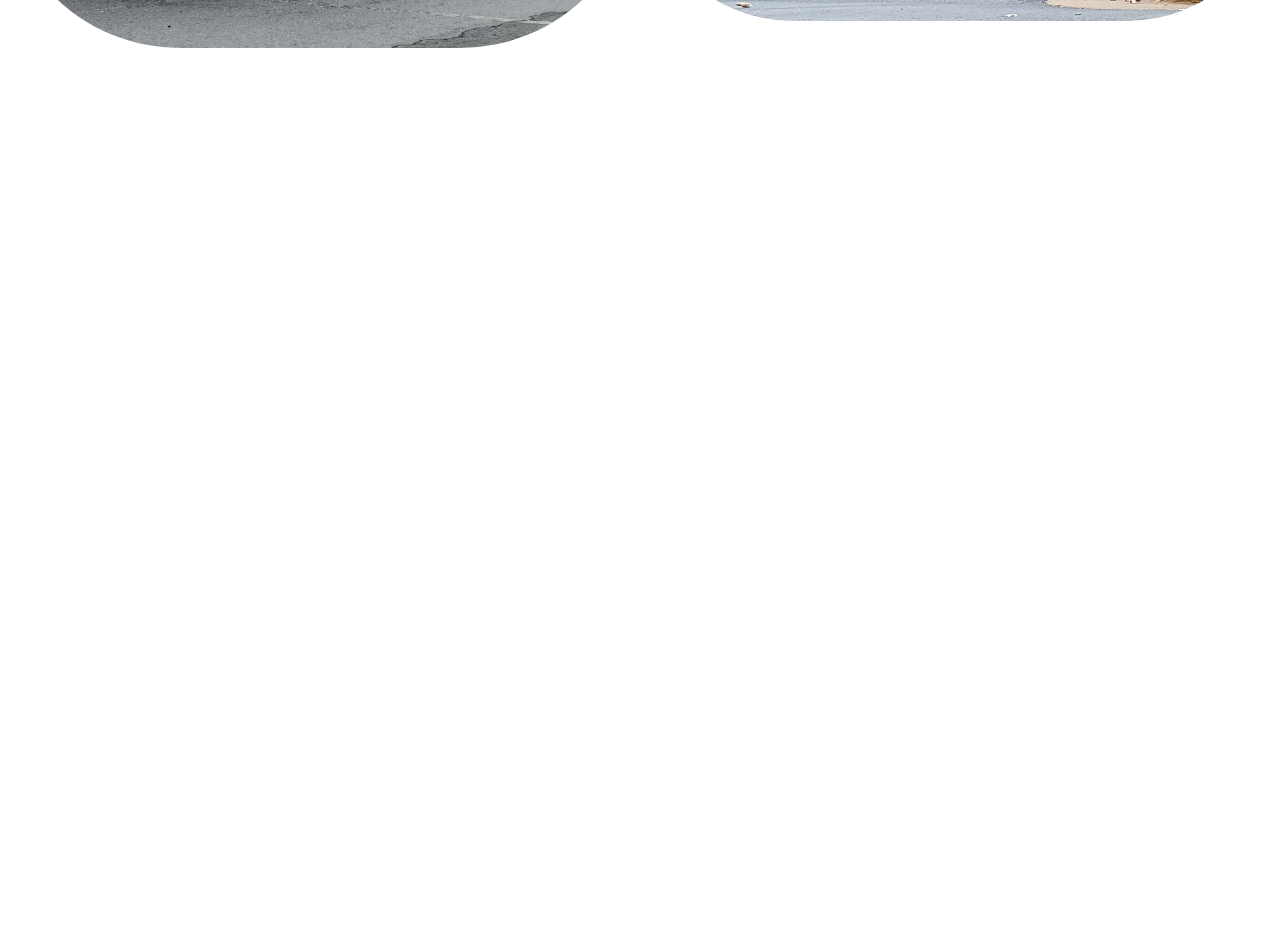
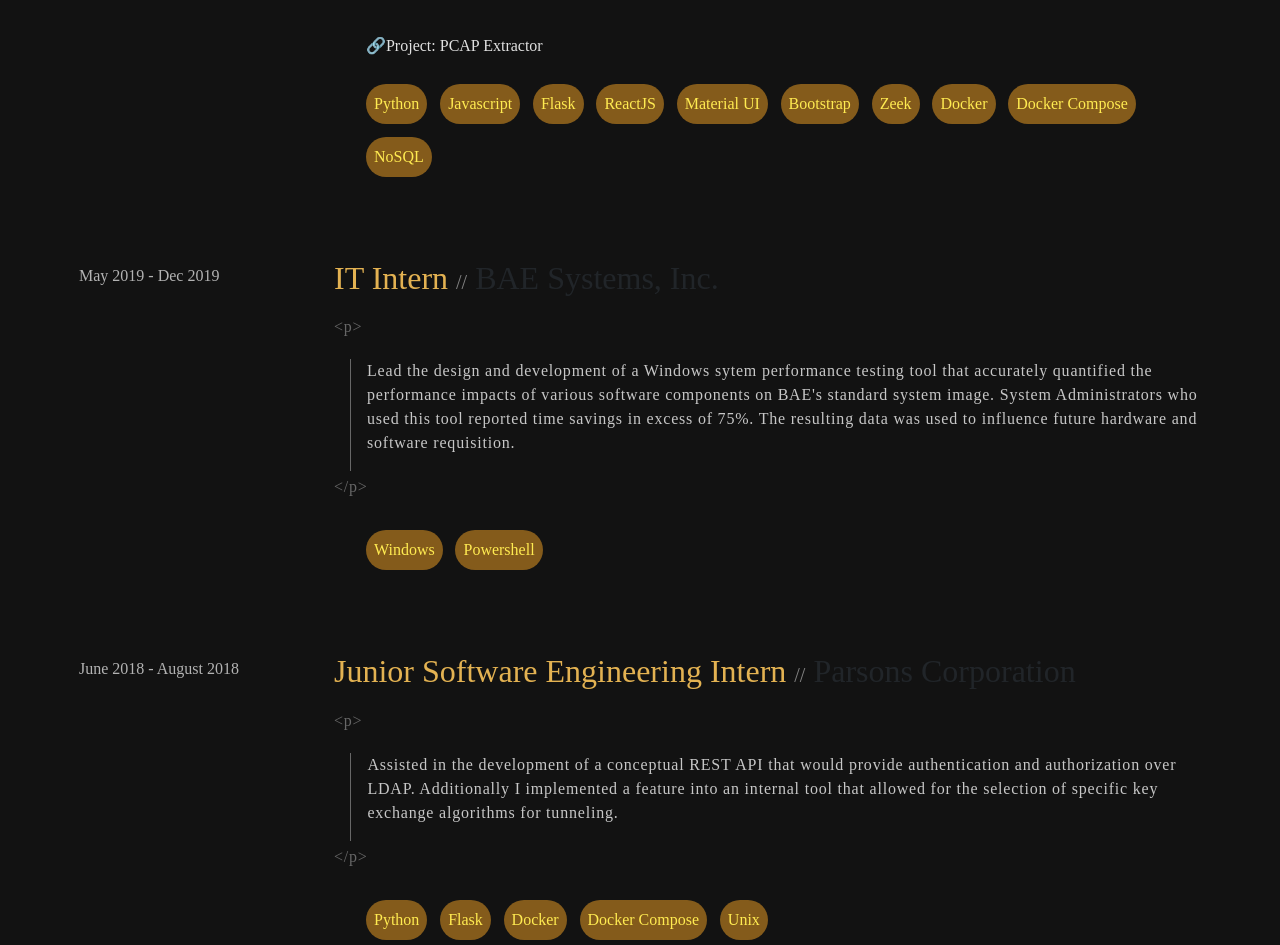
Before and after one commit to ItsNotCam/Portfolio-Site, a React (Vite) app: page / in a window 1280 px wide. Shown: the part 1260-2205 px from the top of the page. Before the commit the page ends 1308 px from the top, so only its background shows below. Built offline with nearby package versions, Linux system fonts and the light colour scheme; the HTML template or start-up script is replaced by a standard one; a web font is replaced by a local one.

Commit message:
Experience completed

```diff
--- a/index.html
+++ b/index.html
@@ -10,6 +10,7 @@
     <link rel="stylesheet" type="text/css" href="styles/nav.css" />
     <link rel="stylesheet" type="text/css" href="styles/hero.css" />
     <link rel="stylesheet" type="text/css" href="styles/scroll.css" />
+    <link rel="stylesheet" type="text/css" href="styles/experience.css" />
     <!-- My CSS -->
 
     <!-- <meta name="viewport" content="width=device-width, initial-scale=1.0" /> -->
--- /dev/null
+++ b/public/styles/experience.css
@@ -0,0 +1,163 @@
+.experience {
+  padding: 5vw;
+  display: flex;
+  flex-direction: column;
+  gap: 2.5vh;
+  background-color: #121212;
+  overflow-x: hidden;
+}
+
+.experience h1 {
+  padding-top: 2.5vh;
+  padding-bottom: 3.5vh;
+  font-size: 4rem;
+  text-align: center;
+}
+
+.exp-card {
+  display: flex;
+  flex-direction: row;
+  justify-content: flex-start;
+  padding: 15px;
+  border-radius: 10px;
+  max-width: 1280px;
+  padding-top: 25px;
+  padding-bottom: 25px;
+
+  transition: all ease 0.3s;
+}
+
+.exp-description {
+  display: flex;
+  flex-direction: row;
+}
+
+.exp-description p {
+  font-size: 0.6re;
+}
+
+.exp-title-separator {
+  font-size: 1.25rem;
+  color: rgb(131, 131, 131);
+}
+
+.exp-vertical-line {
+  width: 0.2rem;
+  background-color: rgb(103, 103, 103);
+  margin-inline: 1rem;
+}
+
+.exp-p-tag {
+  color:rgb(103, 103, 103);
+}
+
+.exp-cards {
+  display: flex;
+  flex-direction: column;
+  align-items: center;
+  gap: 2vh;
+}
+
+.exp-link {
+  padding-bottom: 10px;
+}
+
+.exp-link a {
+  text-decoration: none;
+}
+
+.exp-link a:hover {
+  text-decoration: underline;
+}
+
+.exp-links {
+  margin: 15px 0px;
+}
+
+.exp-links ul {
+  display: flex;
+  flex-direction: row;
+  gap: 1vw;
+}
+
+.exp-card:hover {
+  background-color: rgb(25, 25, 25);
+}
+
+.exp-card h2 {
+  padding-bottom: 5px;
+}
+
+.exp-date {
+  padding-top: 5px;
+  width: 25%;
+  color:rgb(179, 179, 179);
+  max-width: 300px;
+  display: block;
+}
+
+.exp-date-sm {
+  color:rgb(179, 179, 179);
+  padding: 2px;
+  display: none;
+}
+
+.exp-info {
+  width: 85%;
+  flex-direction: column;
+}
+
+.exp-card li {
+  list-style: none;
+}
+
+.exp-tags {
+  margin-top: 10px;
+}
+
+.exp-tags ul {
+  display: flex;
+  flex-direction: row;
+  justify-content: left;
+  gap: 0.8rem;
+  flex-wrap: wrap;
+}
+
+.exp-tags li {
+  list-style: none;
+  background-color: rgba(246, 163, 37, 0.5);
+  color: rgb(255, 235, 81);
+  border-radius: 25px;
+  padding: 8px 8px;
+}
+
+.exp-description-container {
+  font-weight: 50;
+  letter-spacing: 0.05rem;
+  color: rgb(199, 199, 199);
+  padding-top: 5px;
+  padding-bottom: 5px;
+
+  display: flex;
+  flex-direction: column;
+  gap: 0.25rem;
+}
+
+
+@media only screen and (max-width: 1000px) {
+  .exp-info {
+    width: 100%;
+  }
+
+  .exp-date-sm {
+    display: block;
+  }
+
+  .exp-date {
+    display: none;
+  }
+}
+
+.exp-hidden {
+  opacity: 0.5;
+}
--- a/public/styles/index.css
+++ b/public/styles/index.css
@@ -8,7 +8,7 @@
   scroll-behavior: smooth;
   color-scheme: dark;
   font-weight: 300;
-
+  /* overflow-x: hidden; */
   /* cursor: none !important; */
 }
 
@@ -30,6 +30,13 @@ body {
   border-radius: 50vh;
 }
 
+.yep {
+  position: fixed;
+  top: 50vh;
+  left: 10vw;
+}
+
+
 :root,
 .bg-default {
   color: rgba(255, 255, 255, 0.87);
@@ -42,6 +49,10 @@ body {
 
 .bg-color-alt {
   background-color: #EB920C;
+}
+
+.color-alt-brighter {
+  background-color: #ff9901;
 }
 
 .color-dark {
--- a/public/styles/nav.css
+++ b/public/styles/nav.css
@@ -18,7 +18,8 @@
 .nav-link {
   text-decoration: none;
   transition: all 250ms;
-  font-weight: 700;
+  /* font-weight: 700; */
+  letter-spacing: 0.075vw;
 }
 
 .nav-item {
--- a/public/styles/scroll.css
+++ b/public/styles/scroll.css
@@ -1,5 +1,6 @@
 #scroll {
   font-size: 12px;
+  overflow-x: show !important;
 }
 
 /* #scroll a {
--- a/src/App.tsx
+++ b/src/App.tsx
@@ -2,10 +2,11 @@ import { Navbar } from './components/Navbar';
 import { CustomCursor } from './components/CustomCursor';
 import { Hero } from './components/home/Hero';
 import { BrowserView } from 'react-device-detect';
-import { Socials } from './components/SocialLinks';
-import { Credits } from './components/home/Credits';
+// import { Socials } from './components/SocialLinks';
+// import { Credits } from './components/home/Credits';
 import { ScrollIcon } from './components/home/ScrollIcon';
-import Weather from './weather/Weather';
+// import Weather from './weather/Weather';
+import { Experience } from './components/experience/Experience';
 
 
 const App = (): JSX.Element => {
@@ -14,22 +15,15 @@ const App = (): JSX.Element => {
       <section className="home">
         <Navbar />
         <Hero />
-        {/* <Credits /> */}
-        {/* <Weather /> */}
         <ScrollIcon />
       </section>
-      <section className="about">
-        <div className="container">
-          Lorem ipsum dolor sit amet consectetur adipisicing elit. Ipsum libero eligendi aliquid exercitationem
-          quasi laboriosam aperiam rerum omnis repellendus minima dolor modi nulla unde deleniti voluptatibus
-          numquam voluptas, temporibus id.
-        </div>
-        <img src="car_back.jpg" className="car"></img>
-        <img src="car_front.jpg" className="car"></img>
+      <section id="about">
+      </section>
+      <section id="experience">
+        <Experience />
       </section>
       <BrowserView>
         <CustomCursor />
-        {/* <Socials /> */}
       </BrowserView>
     </div>
   )
--- /dev/null
+++ b/src/components/experience/Experience.tsx
@@ -0,0 +1,19 @@
+import { useState } from 'react'
+import { ExperienceCard } from './ExperienceCard'
+import { ExperienceConst } from './ExperienceConstants'
+
+export const Experience = () => {
+  const [highlightedIdx, setHighlightedIdx] = useState<number>(-1);
+  return (
+    <div className="experience">
+      <h1>Work <span className="color-alt">Experience</span></h1>
+      <div className="exp-cards">
+        {ExperienceConst.map( (experience, index) =>
+          <div onMouseEnter={() => setHighlightedIdx(index)} onMouseLeave={() => setHighlightedIdx(-1)}>
+            {ExperienceCard(experience,  highlightedIdx === index || highlightedIdx === -1)}
+          </div>
+        )}
+      </div>
+    </div>
+  )
+}
--- /dev/null
+++ b/src/components/experience/ExperienceCard.tsx
@@ -0,0 +1,52 @@
+import { IExperience, ILink } from "./ExperienceConstants";
+
+const TechnologyTag = (tag: string, key: any): JSX.Element => {
+  return <li className="exp-tag color-alt-brighter" key={key}> {tag} </li>
+}
+
+const TechLink = (tag: ILink, key: any): JSX.Element => {
+  return (
+    <li className="exp-link" key={key}>
+      🔗<a href={tag.link} className="color-light color-alt-hover" target="_blank">{tag.name}</a>
+    </li>
+  )
+}
+
+export function ExperienceCard(props: IExperience, shown: boolean) {
+  const date: string = `${props.start_month} ${props.start_year} - ${props.end_month} ${props.end_year}`;
+  return (
+    <div className={`exp-card ${!shown ? "exp-hidden" : ""}`}>
+      <div className="exp-date">
+        {date}
+      </div>
+      <div className="exp-info">
+        <div className="exp-date-sm">
+          {date}
+        </div>
+        <h2 className="exp-title">
+          <span className="color-alt"> {props.title} </span> <span className="exp-title-separator">//</span> {props.company}
+        </h2>
+        <div className="exp-description-container">
+          <p className="exp-p-tag">{"<p>"}</p>
+          <div className="exp-description">
+            <div className="exp-vertical-line" />
+            <p>{props.job_description}</p>
+          </div>
+          <p className="exp-p-tag">{"</p>"}</p>
+        </div>
+        {props.links.length > 0 ? (
+        <div className="exp-links">
+          <ul>
+            {props.links.map(link => TechLink(link, link.name))}
+          </ul>
+        </div>
+        ) : null}
+        <div className="exp-tags">
+          <ul>
+            {props.tags.map((tag, i) => TechnologyTag(tag, (i+1)*10))}
+          </ul>
+        </div>
+      </div>
+    </div>
+  )
+}
--- /dev/null
+++ b/src/components/experience/ExperienceConstants.ts
@@ -0,0 +1,85 @@
+export interface IExperience {
+  company: string,
+  location: string,
+  title: string,
+  start_month: string,
+  start_year: string,
+  end_month: string,
+  end_year: string,
+  job_description: string,
+  company_link: string,
+  logo_path: string,
+  links: Array<ILink>,
+  tags: Array<string>
+}
+
+export interface ILink {
+  link: string;
+  name: string;
+}
+
+export const ExperienceConst: Array<IExperience> = [
+  {
+    company: "BAE Systems, Inc.",
+    location: "Reston, VA",
+    title: "Software Engineering Intern",
+    start_month: "Dec",
+    start_year: "2019",
+    end_month: "March",
+    end_year: "2020",
+    logo_path: "BAE.png",
+    job_description: `
+      Independently developed a full stack web application from planning to architecture and deployment.
+      This application included a front end for uploading and viewing data as well as a back end REST API
+      to allow users to integrate the tool into their own automation processes.
+    `,
+    company_link: "https://www.baesystems.com/en/home",
+    tags: [ "Python", "Javascript", "Flask", "ReactJS", "Material UI", "Bootstrap", "Zeek",
+      "Docker", "Docker Compose", "NoSQL" ],
+    links: [
+      { name: "Project: PCAP Extractor", link: "https://www.baesystems.com/en/home"  },
+    ]
+  },
+  {
+    company: "BAE Systems, Inc.",
+    location: "Reston, VA",
+    title: "IT Intern",
+    start_month: "May",
+    start_year: "2019",
+    end_month: "Dec",
+    end_year: "2019",
+    logo_path: "BAE.png",
+    job_description: `
+      Lead the design and development of a Windows sytem performance testing tool that
+      accurately quantified the performance impacts of various software components on
+      BAE's standard system image. System Administrators who used this tool reported
+      time savings in excess of 75%. The resulting data was used to influence future
+      hardware and software requisition.
+    `,
+    company_link: "https://www.baesystems.com/en/home",
+    tags: [ "Windows", "Powershell" ],
+    links: [
+      // { name: "Company", link: "https://www.baesystems.com/en/home" },
+    ]
+  },
+  {
+    company: "Parsons Corporation",
+    location: "Centreville, VA",
+    title: "Junior Software Engineering Intern",
+    start_month: "June",
+    start_year: "2018",
+    end_month: "August",
+    end_year: "2018",
+    logo_path: "Parsons.png",
+    job_description: `
+      Assisted in the development of a conceptual REST API that would provide authentication and authorization over LDAP.
+      Additionally I implemented a feature into an internal tool that allowed for the selection of specific key exchange
+      algorithms for tunneling.
+    `,
+    company_link: "https://www.parsons.com",
+    tags: [ "Python", "Flask", "Docker", "Docker Compose", "Unix" ],
+    links: [
+      // { name: "Company", link: "https://www.parsons.com" }
+    ]
+  }
+]
--- a/src/components/home/ScrollIcon.tsx
+++ b/src/components/home/ScrollIcon.tsx
@@ -2,13 +2,8 @@ import { BrowserView } from "react-device-detect"
 
 export const ScrollIcon = (): JSX.Element => {
   return (
-    <BrowserView>
-      {/* <section id="scroll" className="scroll">
-        <a href="#about"><span></span></a>
-      </section> */}
       <section id="section05" className="scroll">
         <a href="#about"><span></span></a>
       </section>
-    </BrowserView>
   )
 }
```
Also changed, not shown: src/components/CustomCursor.tsx (+21 -4 lines).
